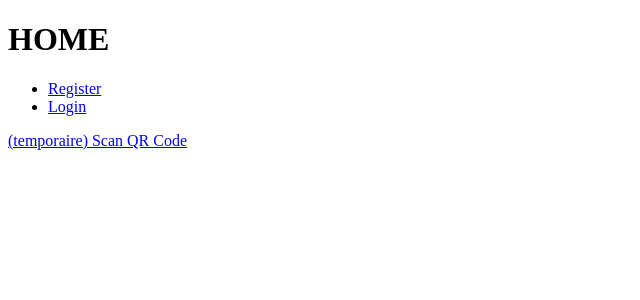
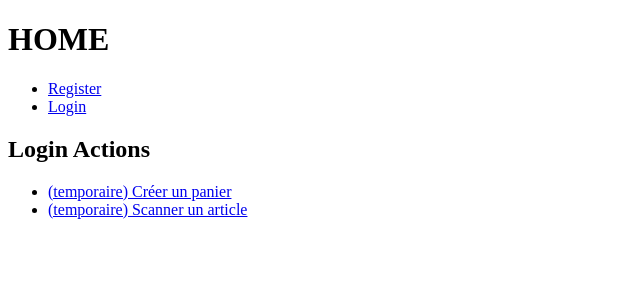
Before and after one commit to Abbaye-De-Pontlevoy/buplv, a Next.js app: page / in a window 1280 px wide. Shown: the top 300 px of the page, without its empty margins (0-640 px from the left). Built offline with nearby package versions, Linux system fonts and the light colour scheme; no server answers.

Commit message:
add admin link to menu

```diff
--- a/src/app/page.jsx
+++ b/src/app/page.jsx
@@ -8,7 +8,11 @@ export default async function Page() {
     <>
       <h1>HOME</h1>
       <Nav/>
-      <a href="/qrcode">(temporaire) Scan QR Code</a>
+      <h2>Login Actions</h2>
+      <ul>
+        <li><a href="/basket">(temporaire) Créer un panier</a></li>
+        <li><a href="/scan-article">(temporaire) Scanner un article</a></li>
+      </ul>
     </>
   )
 }
```
